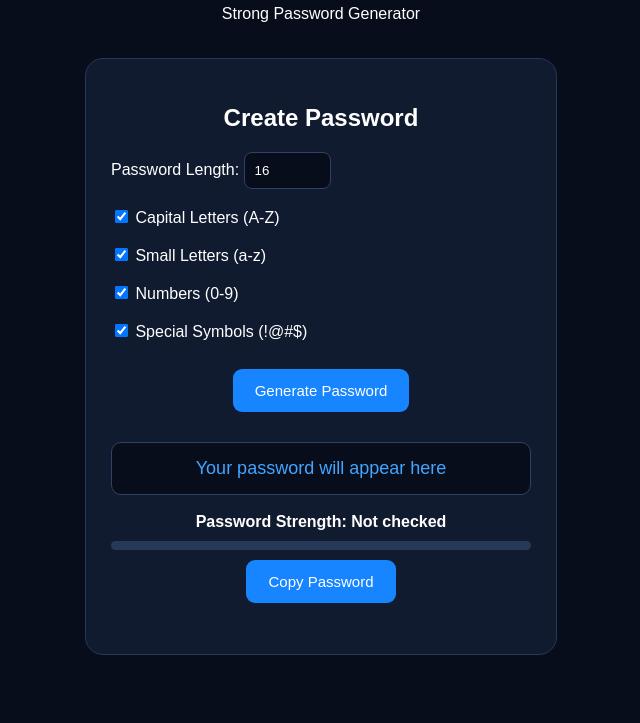
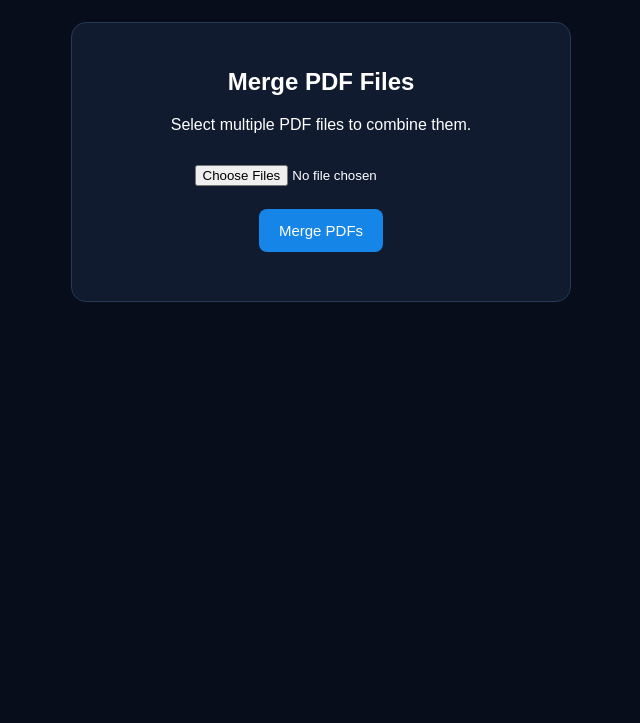
Before and after one commit to Esakhab/raviloop, a plain HTML site: page password-generator.html in a window 1280 px wide. Shown: the part 121-844 px from the top of the page, without its empty margins (319-959 px from the left). After the commit the page ends 800 px from the top, so only its background shows below. Drawn offline with Linux system fonts and the light colour scheme.

Commit message:
Rename password generator to PDF tools

```diff
--- a/password-generator.html
+++ b/password-generator.html
@@ -4,224 +4,159 @@
 <head>
 <meta charset="UTF-8">
 <meta name="viewport" content="width=device-width, initial-scale=1.0">
-<title>RAVILOOP Password Generator</title>
+
+<title>RAVILOOP - PDF Tools</title>
 
 <style>
+* {
+  box-sizing: border-box;
+}
+
 body {
+  margin: 0;
+  padding: 20px;
   background: #080d1b;
   color: white;
   font-family: Arial, sans-serif;
   text-align: center;
-  padding: 25px 15px;
 }
-h1 { color: #42a5ff; margin-top: 35px; }
-.container {
-  max-width: 420px;
-  margin: 35px auto;
+
+h1 {
+  color: #42a5ff;
+}
+
+.box {
+  max-width: 500px;
+  margin: 25px auto;
   padding: 25px;
   background: #111b30;
   border: 1px solid #263957;
-  border-radius: 18px;
+  border-radius: 15px;
 }
-input[type="number"] {
-  width: 65px;
-  padding: 10px;
-  background: #080d1b;
+
+button {
+  padding: 13px 20px;
+  margin: 8px;
+  background: #1685e8;
   color: white;
-  border: 1px solid #304263;
+  border: 0;
   border-radius: 8px;
+  font-size: 15px;
+  cursor: pointer;
 }
-.option { text-align: left; margin: 18px 0; }
-button {
-  background: #1685ff;
-  color: white;
-  border: none;
-  padding: 13px 22px;
-  border-radius: 9px;
-  margin: 10px 5px;
-  cursor: pointer;
-  font-size: 15px;
+
+input {
+  margin: 15px 0;
+  max-width: 100%;
 }
-#result {
-  background: #080d1b;
-  padding: 15px;
-  border: 1px solid #304263;
-  border-radius: 10px;
-  margin-top: 20px;
+
+#status {
+  color: #42a5ff;
   overflow-wrap: anywhere;
-  color: #42a5ff;
-  font-size: 18px;
-}
-#strength {
-  margin-top: 18px;
-  font-weight: bold;
-}
-.bar {
-  height: 9px;
-  background: #263957;
-  border-radius: 10px;
-  margin-top: 10px;
-  overflow: hidden;
-}
-#barFill {
-  height: 100%;
-  width: 0%;
-  background: #ff4545;
-  transition: 0.3s;
 }
 </style>
 </head>
 
 <body>
-<h1>RAVILOOP</h1>
-<p>Strong Password Generator</p>
 
-<div class="container">
-<h2>Create Password</h2>
+<h1>RAVILOOP PDF Tools</h1>
+<p>Simple and free PDF tools</p>
 
-<div class="option">
-<label>Password Length:</label>
-<input type="number" id="length" value="16" min="8" max="32">
+<div class="box">
+
+  <h2>Merge PDF Files</h2>
+
+  <p>Select multiple PDF files to combine them.</p>
+
+  <input
+    type="file"
+    id="files"
+    accept="application/pdf,.pdf"
+    multiple
+  >
+
+  <br>
+
+  <button onclick="mergePDF()">Merge PDFs</button>
+
+  <p id="status"></p>
+
 </div>
 
-<div class="option">
-<label><input type="checkbox" id="uppercase" checked> Capital Letters (A-Z)</label>
-</div>
-
-<div class="option">
-<label><input type="checkbox" id="lowercase" checked> Small Letters (a-z)</label>
-</div>
-
-<div class="option">
-<label><input type="checkbox" id="numbers" checked> Numbers (0-9)</label>
-</div>
-
-<div class="option">
-<label><input type="checkbox" id="symbols" checked> Special Symbols (!@#$)</label>
-</div>
-
-<button onclick="generatePassword()">Generate Password</button>
-
-<div id="result">Your password will appear here</div>
-
-<div id="strength">
-Password Strength: Not checked
-<div class="bar"><div id="barFill"></div></div>
-</div>
-
-<button onclick="copyPassword()">Copy Password</button>
-<p id="message"></p>
-</div>
+<script src="https://cdnjs.cloudflare.com/ajax/libs/pdf-lib/1.17.1/pdf-lib.min.js"></script>
 
 <script>
-function generatePassword() {
-  const length = Number(document.getElementById("length").value);
-  const groups = [];
 
-  if (document.getElementById("uppercase").checked)
-    groups.push("ABCDEFGHIJKLMNOPQRSTUVWXYZ");
+async function mergePDF() {
 
-  if (document.getElementById("lowercase").checked)
-    groups.push("abcdefghijklmnopqrstuvwxyz");
+  const files = document.getElementById("files").files;
+  const status = document.getElementById("status");
 
-  if (document.getElementById("numbers").checked)
-    groups.push("0123456789");
-
-  if (document.getElementById("symbols").checked)
-    groups.push("!@#$%^&*()_+-=[]{}");
-
-  const message = document.getElementById("message");
-
-  if (!Number.isInteger(length) || length < 8 || length > 32) {
-    message.innerText = "Choose a length between 8 and 32.";
+  if (files.length < 2) {
+    status.textContent = "Please select at least 2 PDF files.";
     return;
   }
 
-  if (groups.length === 0) {
-    message.innerText = "Select at least one option!";
+  if (typeof PDFLib === "undefined") {
+    status.textContent = "PDF library could not load. Check your internet connection.";
     return;
   }
 
-  const all = groups.join("");
-  let password = "";
+  try {
 
-  groups.forEach(group => {
-    password += group[randomNumber(group.length)];
-  });
+    status.textContent = "Merging PDFs...";
 
-  while (password.length < length) {
-    password += all[randomNumber(all.length)];
+    const mergedPDF = await PDFLib.PDFDocument.create();
+
+    for (const file of files) {
+
+      const bytes = await file.arrayBuffer();
+
+      const pdf = await PDFLib.PDFDocument.load(bytes);
+
+      const pages = await mergedPDF.copyPages(
+        pdf,
+        pdf.getPageIndices()
+      );
+
+      pages.forEach(page => {
+        mergedPDF.addPage(page);
+      });
+
+    }
+
+    const result = await mergedPDF.save();
+
+    const blob = new Blob(
+      [result],
+      { type: "application/pdf" }
+    );
+
+    const url = URL.createObjectURL(blob);
+
+    const link = document.createElement("a");
+
+    link.href = url;
+    link.download = "raviloop-merged.pdf";
+
+    document.body.appendChild(link);
+    link.click();
+    link.remove();
+
+    setTimeout(() => {
+      URL.revokeObjectURL(url);
+    }, 1000);
+
+    status.textContent = "PDF merged successfully!";
+
+  } catch (error) {
+
+    status.textContent = "Error: " + error.message;
+
   }
 
-  password = password.split("");
-
-  for (let i = password.length - 1; i > 0; i--) {
-    const j = randomNumber(i + 1);
-    [password[i], password[j]] = [password[j], password[i]];
-  }
-
-  password = password.join("");
-
-  document.getElementById("result").innerText = password;
-  checkStrength(password);
-  message.innerText = "Password generated successfully!";
 }
 
-function randomNumber(max) {
-  const array = new Uint32Array(1);
-  const limit = Math.floor(4294967296 / max) * max;
-  let value;
-
-  do {
-    crypto.getRandomValues(array);
-    value = array[0];
-  } while (value >= limit);
-
-  return value % max;
-}
-
-function checkStrength(password) {
-  let score = 0;
-
-  if (password.length >= 12) score++;
-  if (password.length >= 16) score++;
-  if (/[A-Z]/.test(password)) score++;
-  if (/[a-z]/.test(password)) score++;
-  if (/[0-9]/.test(password)) score++;
-  if (/[^A-Za-z0-9]/.test(password)) score++;
-
-  const strength = document.getElementById("strength");
-  const bar = document.getElementById("barFill");
-
-  if (score <= 2) {
-    strength.firstChild.textContent = "Password Strength: Weak";
-    bar.style.width = "25%";
-    bar.style.background = "#ff4545";
-  } else if (score <= 4) {
-    strength.firstChild.textContent = "Password Strength: Medium";
-    bar.style.width = "65%";
-    bar.style.background = "#ffbd35";
-  } else {
-    strength.firstChild.textContent = "Password Strength: Strong";
-    bar.style.width = "100%";
-    bar.style.background = "#20d878";
-  }
-}
-
-function copyPassword() {
-  const password = document.getElementById("result").innerText;
-
-  if (password === "Your password will appear here") return;
-
-  navigator.clipboard.writeText(password)
-    .then(() => {
-      document.getElementById("message").innerText = "Password copied!";
-    })
-    .catch(() => {
-      document.getElementById("message").innerText =
-        "Copy failed. Please copy manually.";
-    });
-}
 </script>
 
 </body>
```
